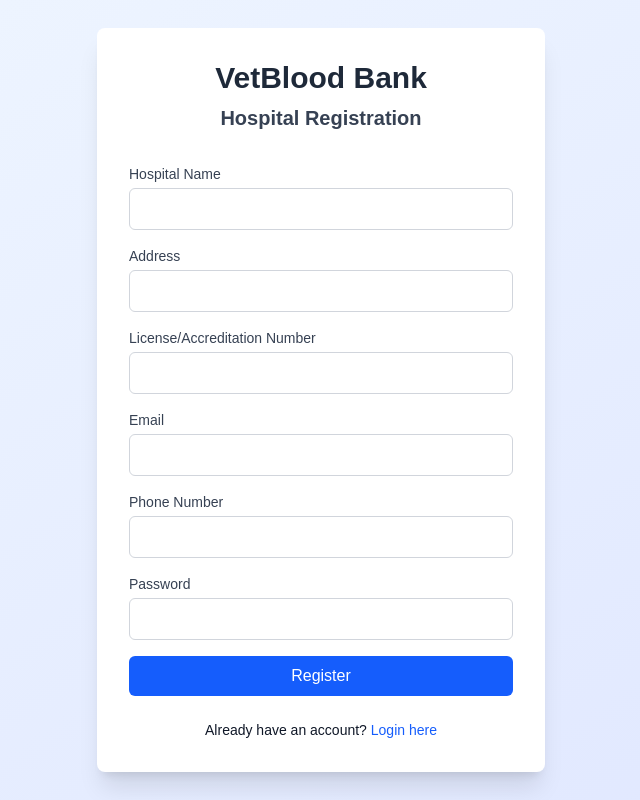
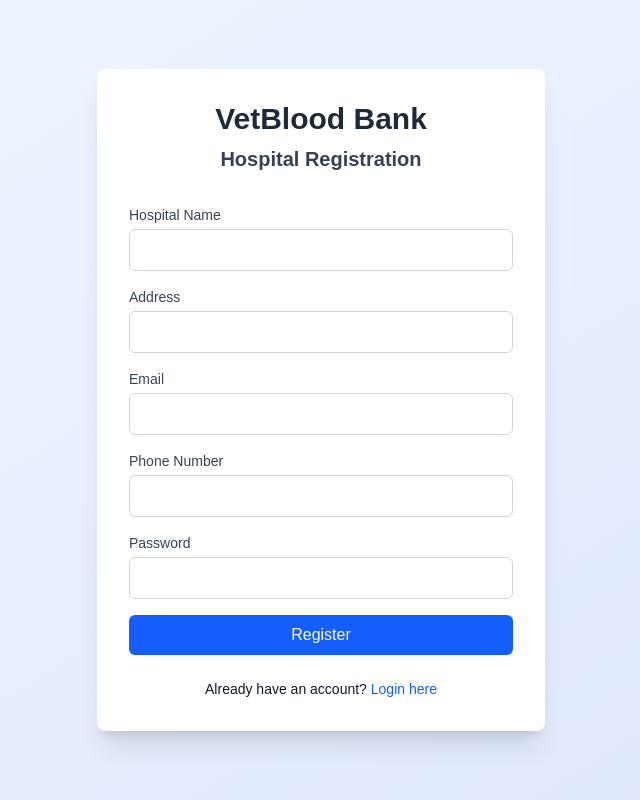
Before and after one commit to afasano23-cpu/bloodbank, a Next.js app: page /auth/register in a window 1280 px wide. Shown: the whole page, without its empty margins (319-959 px from the left). Built offline with nearby package versions, Linux system fonts and the light colour scheme.

Commit message:
Sandbox autosave

```diff
--- a/src/app/api/register/hospital/route.ts
+++ b/src/app/api/register/hospital/route.ts
@@ -6,7 +6,6 @@
 const registerSchema = z.object({
   name: z.string().min(2, 'Hospital name is required'),
   address: z.string().min(5, 'Address is required'),
-  licenseNumber: z.string().min(3, 'License number is required'),
   email: z.string().email('Valid email is required'),
   phoneNumber: z.string().min(10, 'Valid phone number is required'),
   password: z.string().min(6, 'Password must be at least 6 characters')
--- a/src/app/auth/register/page.tsx
+++ b/src/app/auth/register/page.tsx
@@ -18,7 +18,6 @@
     const data = {
       name: formData.get('name') as string,
       address: formData.get('address') as string,
-      licenseNumber: formData.get('licenseNumber') as string,
       email: formData.get('email') as string,
       phoneNumber: formData.get('phoneNumber') as string,
       password: formData.get('password') as string
@@ -88,19 +87,6 @@
           </div>
 
           <div>
-            <label htmlFor="licenseNumber" className="block text-sm font-medium text-gray-700 mb-1">
-              License/Accreditation Number
-            </label>
-            <input
-              type="text"
-              id="licenseNumber"
-              name="licenseNumber"
-              required
-              className="w-full px-4 py-2 border border-gray-300 rounded-md focus:ring-2 focus:ring-blue-500 focus:border-transparent"
-            />
-          </div>
-
-          <div>
             <label htmlFor="email" className="block text-sm font-medium text-gray-700 mb-1">
               Email
             </label>
```
Also changed, not shown: 1 other file (tests, documents, lock files or other folders).
